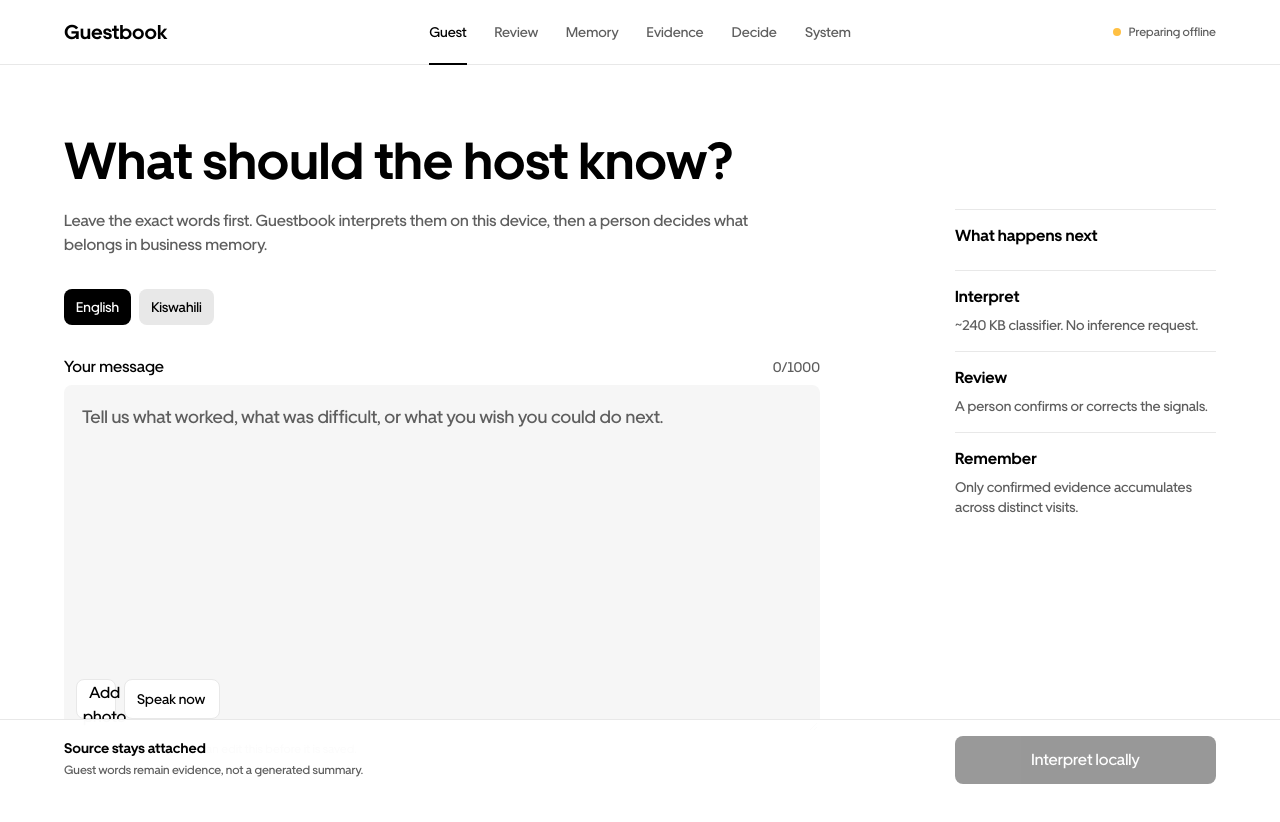
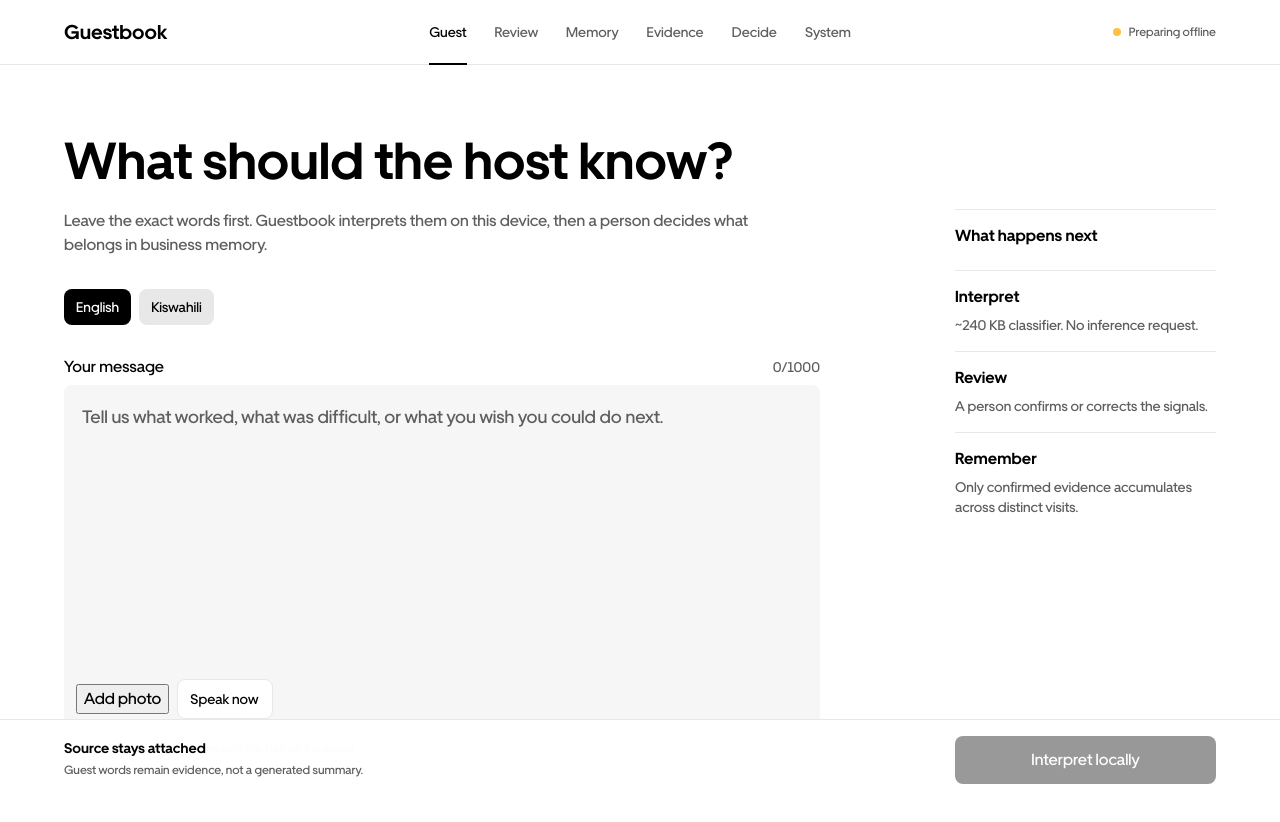
Before and after one commit to Davemafy/Guestbook, a React (Vite) app: page / in a window 1280 px wide. Shown: the top 822 px of the page. Built offline with nearby package versions, Linux system fonts and the light colour scheme.

Commit message:
design: make composer utilities text-first

```diff
--- a/src/App.tsx
+++ b/src/App.tsx
@@ -666,7 +666,7 @@ function GuestScreen() {
               <Textarea rows={9} maxLength={1000} value={text} onChange={(event) => setText(event.target.value)} placeholder={copy.placeholder} />
             </Field>
             <div className="composer-controls">
-              <button className="composer-icon-button" type="button" onClick={() => mediaRef.current?.click()}>
+              <button className="composer-tool-button" type="button" onClick={() => mediaRef.current?.click()}>
                 Add photo
               </button>
               {voiceState !== "listening" && voiceState !== "unavailable" && (
```
